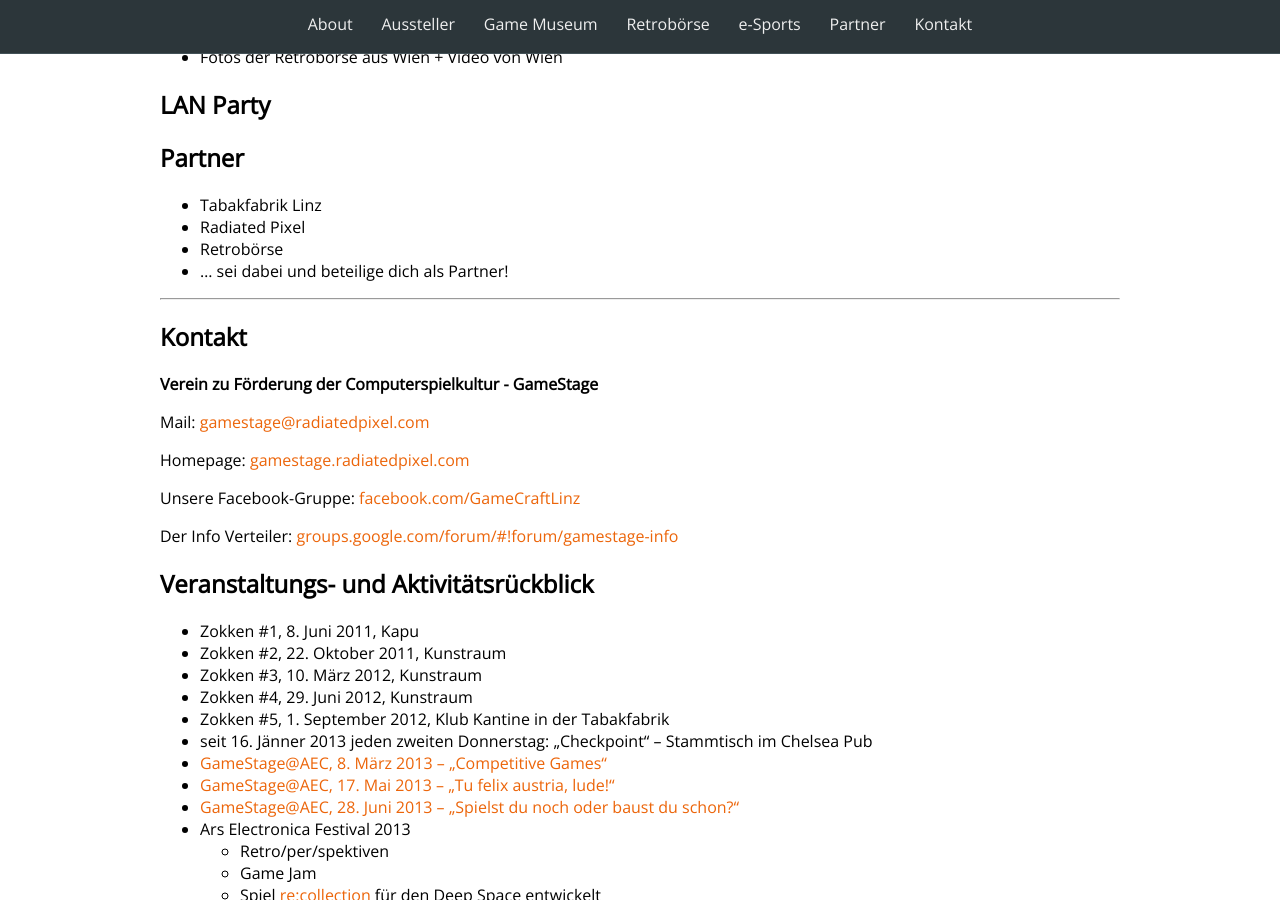
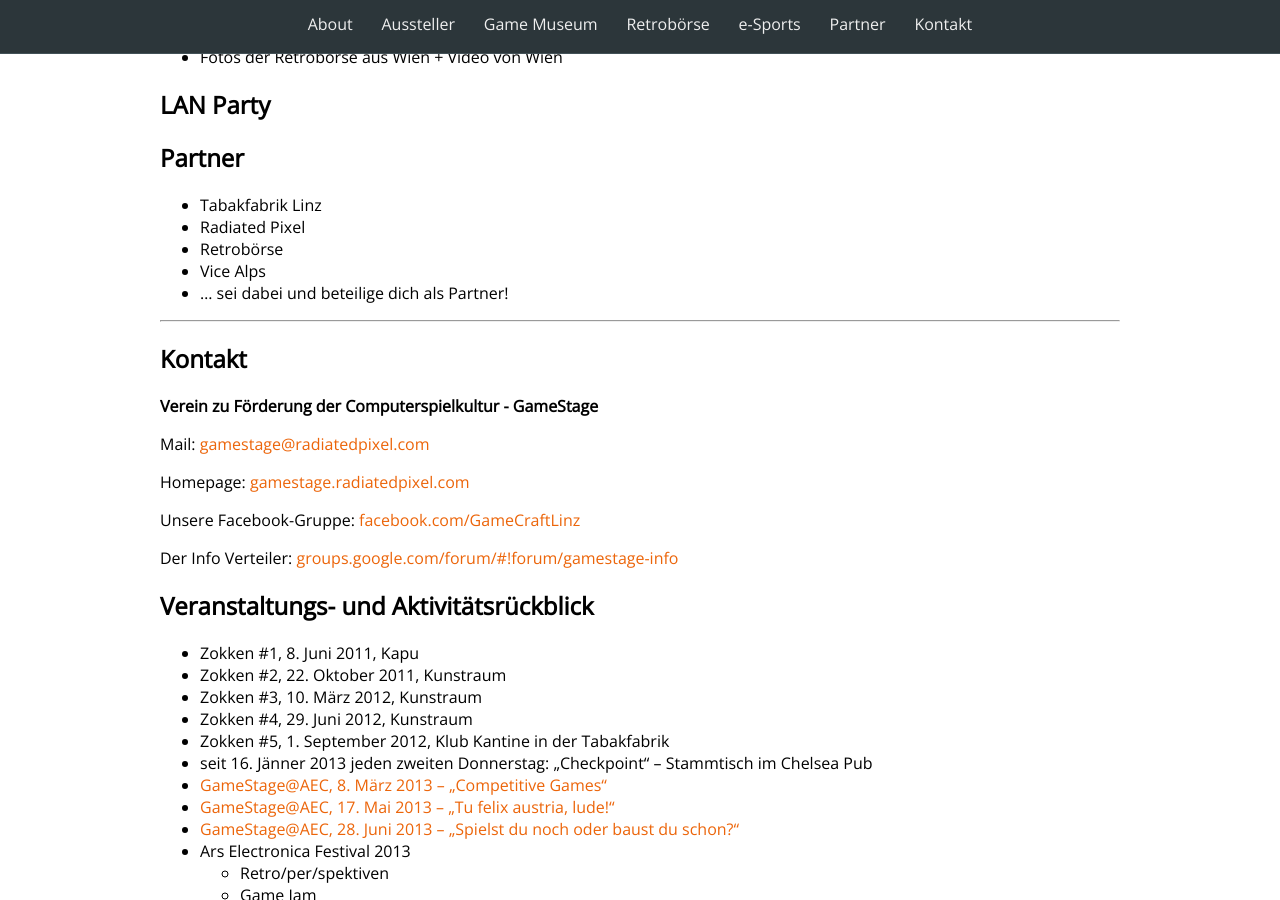
Before and after one commit to Lorti/gsexpo, a Jekyll site: the page built from index.html, in a window 1280 px wide and 900 px high, scrolled down 1789 px. Built offline with Jekyll 4.4.1, drawn with Linux system fonts in a browser that asks for light colours; nearby versions of some CDN libraries; Markdown is read by kramdown in place of the engine named in the settings.

Commit message:
Update partner.markdown

```diff
--- a/_includes/partner.markdown
+++ b/_includes/partner.markdown
@@ -3,4 +3,5 @@
 * Tabakfabrik Linz
 * Radiated Pixel
 * Retrobörse
+* Vice Alps
 * ... sei dabei und beteilige dich als Partner!
```
